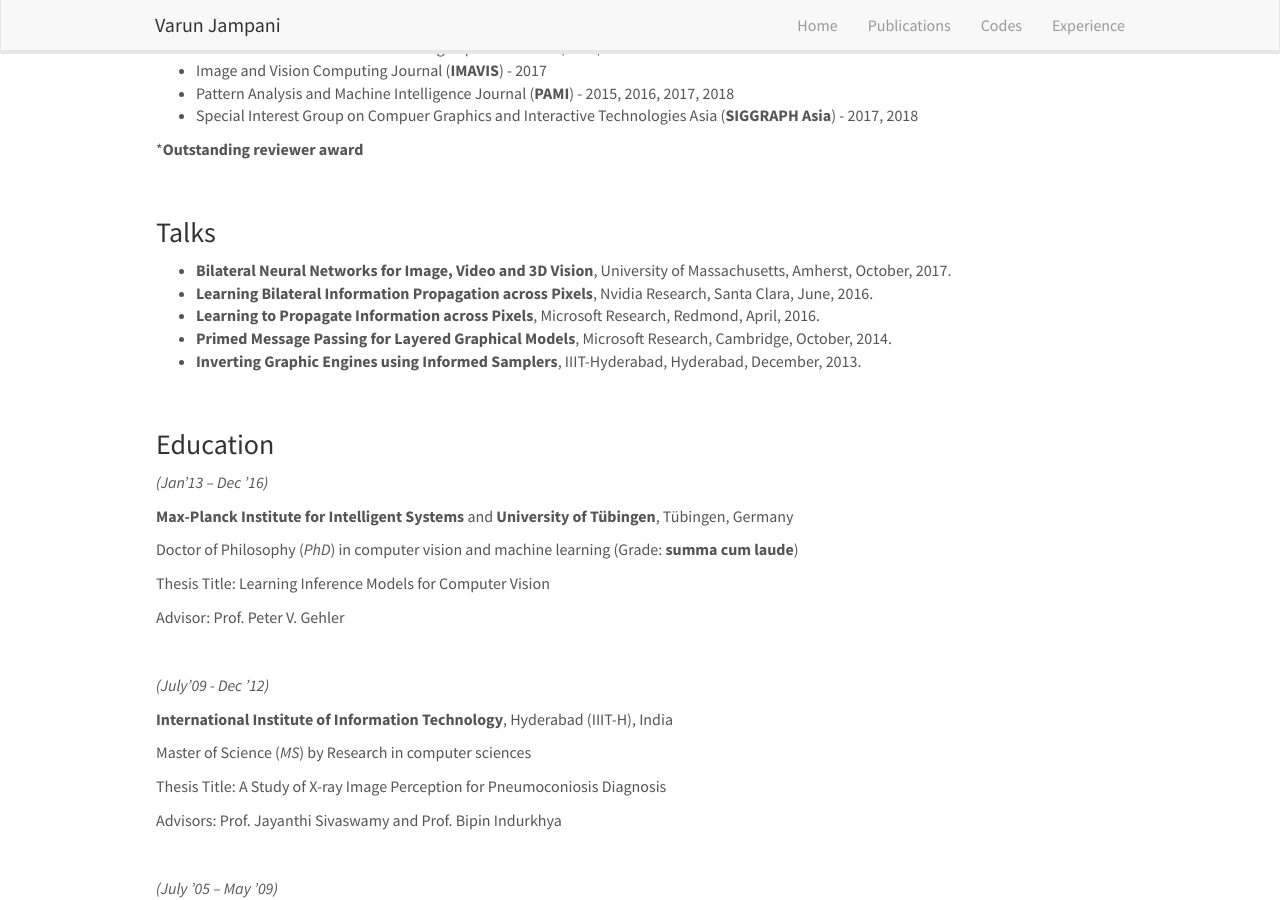
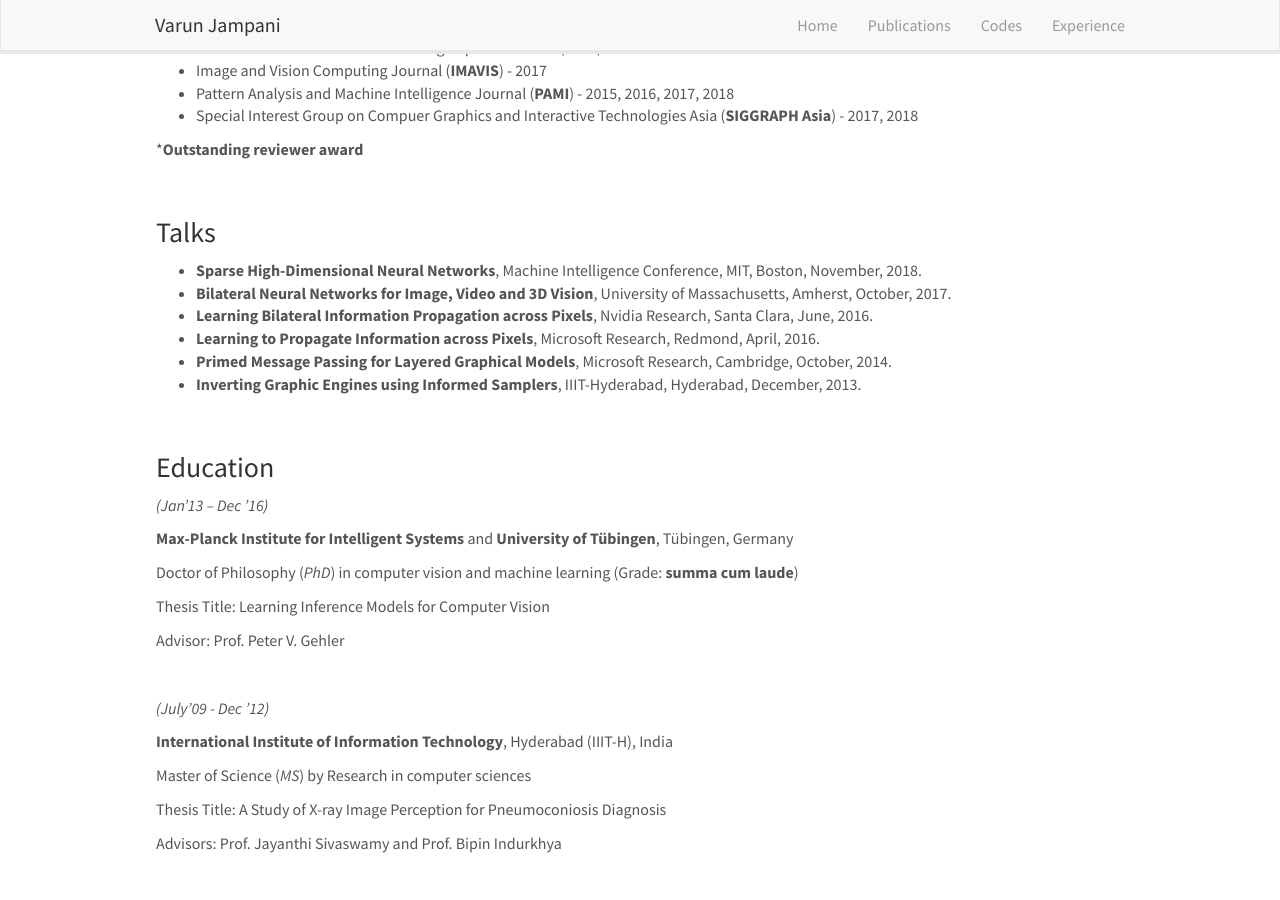
Before and after one commit to varunjampani/varunjampani.github.io, a Jekyll site: the page built from _pages/experience.md, in a window 1280 px wide and 900 px high, scrolled down 362 px. Built offline with Jekyll 4.4.1, drawn with Linux system fonts in a browser that asks for light colours; nearby versions of some CDN libraries.

Commit message:
talk at MIT

```diff
--- a/_pages/experience.md
+++ b/_pages/experience.md
@@ -34,6 +34,7 @@ I am a reviewer for the following conferences and journals.
 
 <h3>Talks</h3>
 <ul>
+<li><strong>Sparse High-Dimensional Neural Networks</strong>, Machine Intelligence Conference, MIT, Boston, November, 2018.</li>
 <li><strong>Bilateral Neural Networks for Image, Video and 3D Vision</strong>, University of Massachusetts, Amherst, October, 2017.</li>
 <li><strong>Learning Bilateral Information Propagation across Pixels</strong>, Nvidia Research, Santa Clara, June, 2016.</li>
 <li><strong>Learning to Propagate Information across Pixels</strong>, Microsoft Research, Redmond, April, 2016.</li>
```
